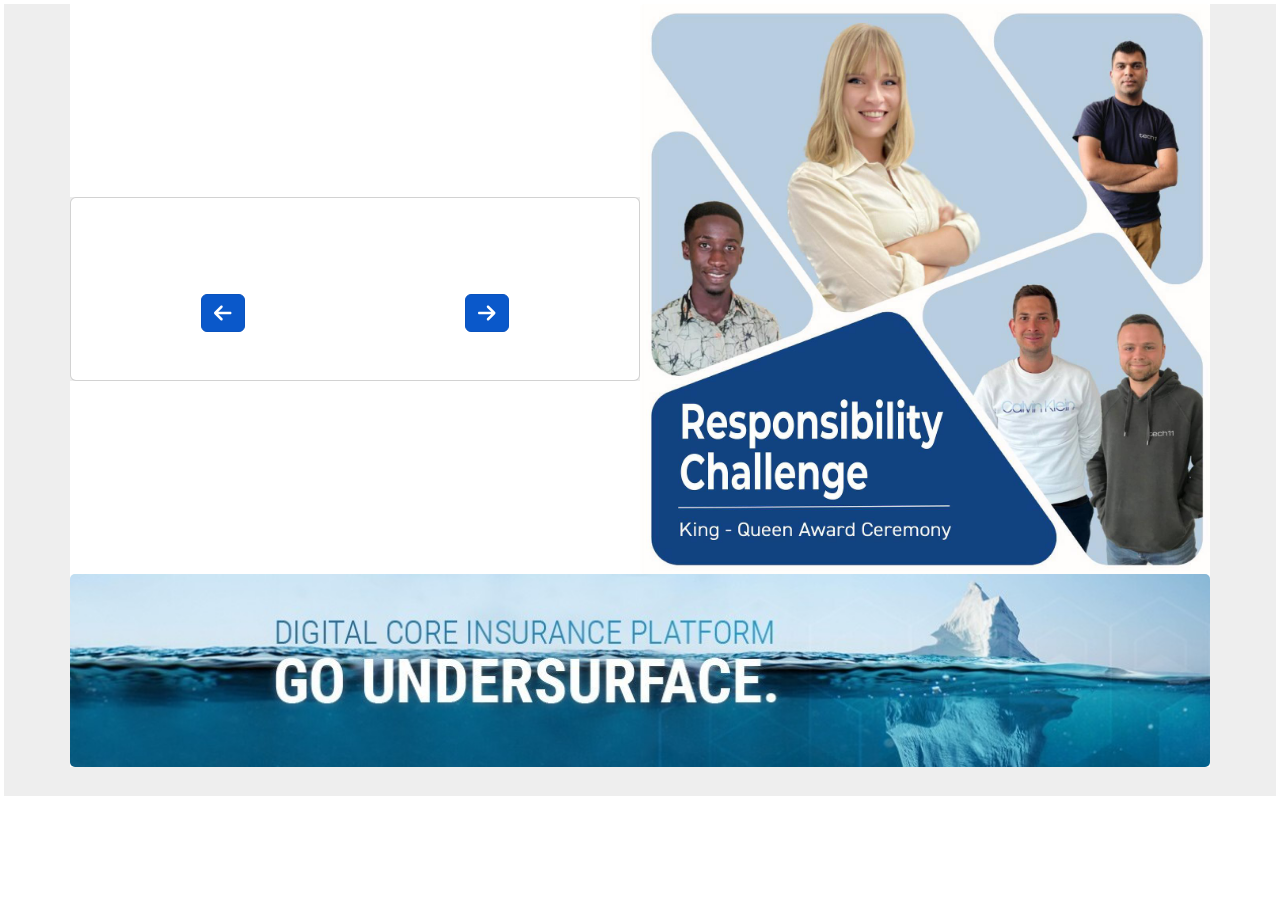
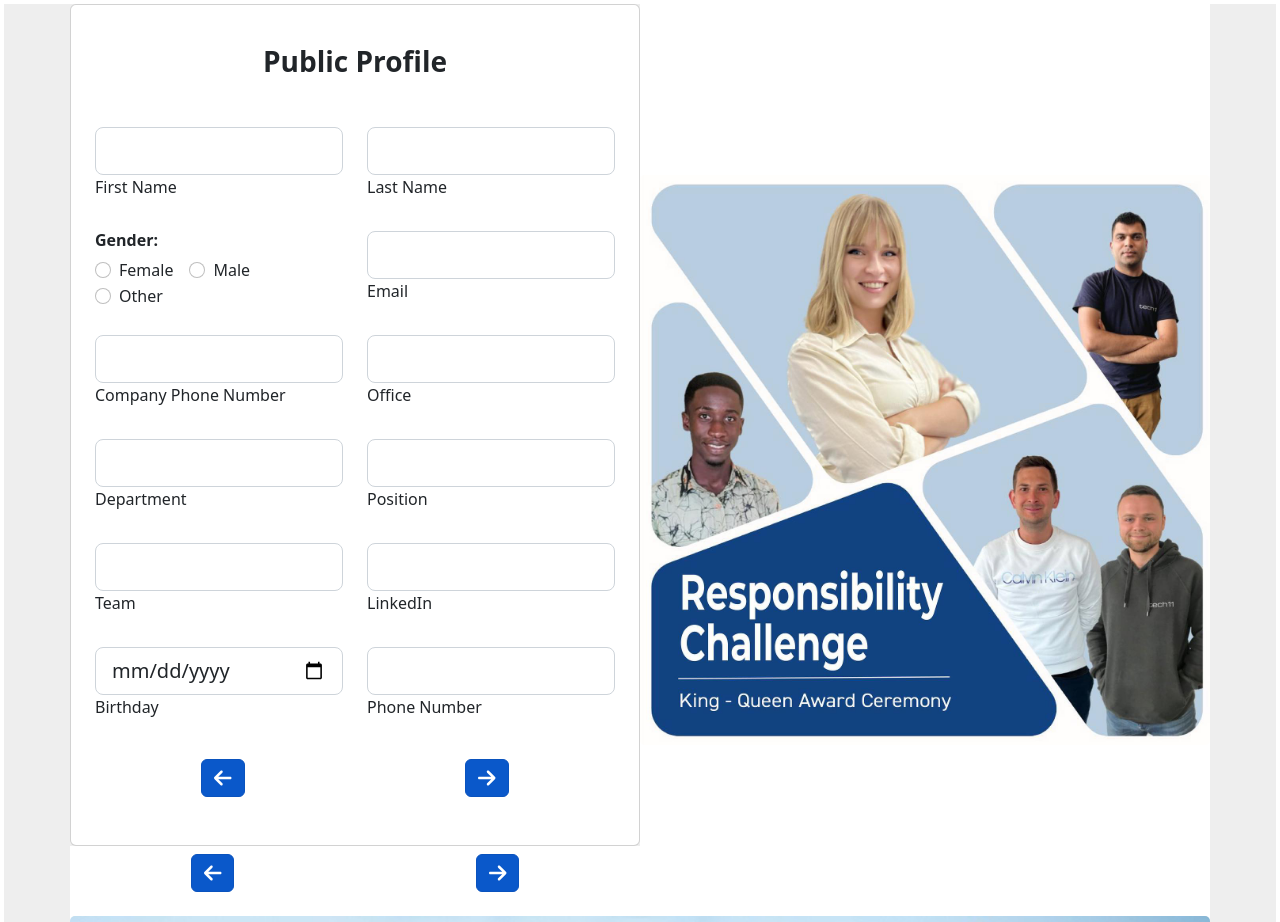
Before and after one commit to Elie-Soued/personio-fe-ts, a React (Create React App) app: page /register in a window 1280 px wide. Shown: the top 922 px of the page. Before the commit the page ends 800 px from the top, so only its background shows below. Built offline with nearby package versions, Linux system fonts and the light colour scheme.

Commit message:
add the next page and previous page button to the register page

```diff
--- a/src/Views/RegisterPage/RegisterPage.tsx
+++ b/src/Views/RegisterPage/RegisterPage.tsx
@@ -1,25 +1,12 @@
-import React, { useState } from "react";
-import { Row, Col, Navbar, Nav } from "react-bootstrap";
+import React, { useEffect, useState, useCallback } from "react";
 import { useNavigate } from "react-router-dom";
 import undersurface from "../../images/undersurface.jpg";
-import passion from "../../images/passion.jpg";
 import king from "../../images/king.jpg";
-import responsability from "../../images/responsability.jpg";
 import { Section } from "./Section";
+import { FontAwesomeIcon } from "@fortawesome/react-fontawesome";
+import { faArrowRight, faArrowLeft } from "@fortawesome/free-solid-svg-icons";
 import { MDBContainer } from "mdb-react-ui-kit";
-interface ISectionProps {
-  activeSection: string;
-  setActiveSection: React.Dispatch<React.SetStateAction<string>>;
-}
 
-function renderActiveSection(activeSection: string) {
-  return <Section name={activeSection} attributes />;
-}
-
-const RegisterPage: React.FC<ISectionProps> = ({
-  activeSection,
-  setActiveSection,
-}) => {
 const sections = [
   "Public Profile",
   "Hr Information",
@@ -31,13 +18,41 @@ const RegisterPage: React.FC<ISectionProps> = ({
   "Development",
 ];
 
-  const navigate = useNavigate();
+export default function RegisterPage() {
+  const [index, setIndex] = useState(0);
+  const [activeSection, setActiveSection] = useState(sections[index]);
 
-  const backToLogin = () => {
-    navigate("/");
+  const goToPreviousPage = useCallback(() => {
+    if (index === 0) {
+      return;
+    }
+    setIndex((prevIndex) => prevIndex - 1);
+  }, [index, setIndex]);
+
+  const goToNextPage = useCallback(() => {
+    if (index === 7) {
+      return;
+    }
+    setIndex((prevIndex) => prevIndex + 1);
+  }, [index, setIndex]);
+
+  useEffect(() => {
+    function handleKeyPress(event: any) {
+      if (event.key === "ArrowRight") {
+        goToNextPage();
+      } else if (event.key === "ArrowLeft") {
+        goToPreviousPage();
+      }
+    }
+
+    window.addEventListener("keydown", handleKeyPress);
+
+    setActiveSection(sections[index]);
+
+    return () => {
+      window.removeEventListener("keydown", handleKeyPress);
     };
-
-  console.log(activeSection);
+  }, [index, goToNextPage, goToPreviousPage]);
 
   return (
     <div
@@ -45,7 +60,7 @@ const RegisterPage: React.FC<ISectionProps> = ({
       style={{
         backgroundColor: "#eee",
         border: "4px solid white",
-        height: "100vh",
+        height: "100%",
       }}
     >
       <MDBContainer
@@ -58,8 +73,33 @@ const RegisterPage: React.FC<ISectionProps> = ({
       >
         <div className="row g-0">
           <div className="d-flex align-items-center col-lg-6 ">
-            <div className="d-flex flex-column w-100">
+            <div className=" w-100">
               {renderActiveSection(activeSection)}
+
+              {/**Here is the button section */}
+
+              <div className="d-flex justify-content-center">
+                <div className="col-6 text-center p-2">
+                  <button
+                    className="btn btn-primary btn-block fa-lg   active w-10"
+                    onClick={() => {
+                      goToPreviousPage();
+                    }}
+                  >
+                    <FontAwesomeIcon icon={faArrowLeft} size="lg" />
+                  </button>
+                </div>
+                <div className="col-6 text-center p-2">
+                  <button
+                    className="btn btn-primary btn-block fa-lg  mb-3 active w-10"
+                    onClick={() => {
+                      goToNextPage();
+                    }}
+                  >
+                    <FontAwesomeIcon icon={faArrowRight} size="lg" />
+                  </button>
+                </div>
+              </div>
             </div>
           </div>
 
@@ -87,6 +127,8 @@ const RegisterPage: React.FC<ISectionProps> = ({
       </MDBContainer>
     </div>
   );
-};
+}
 
-export default RegisterPage;
+function renderActiveSection(activeSection: string) {
+  return <Section name={activeSection} attributes />;
+}
```
Lines whose indentation alone changed are shown as unchanged.
